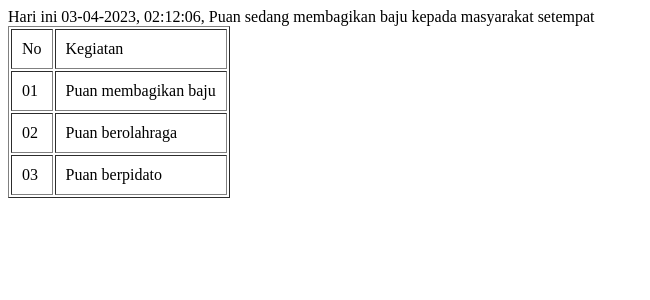
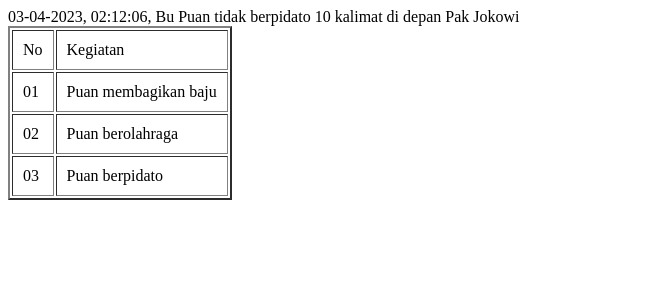
Before and after one commit to Dzakyalifgunawan/matkul_webprog, a PHP site: page /tugas02.php in a window 1280 px wide. Shown: the top 300 px of the page, without its empty margins (0-650 px from the left). Run offline with PHP 8.4, Linux system fonts and the light colour scheme.

Commit message:
Update Terbaru

```diff
--- a/latihan01/tugas02.php
+++ b/latihan01/tugas02.php
@@ -7,7 +7,7 @@
     <title>Document</title>
 </head>
 <body>
-    <table border = "1" cellpadding = "10">
+    <table border = "2" cellpadding = "10">
         <tr>
             <td>No</td>
             <td>Kegiatan</td>
@@ -18,34 +18,50 @@
             array ('no' => '02', 'kegiatan' => 'Puan berolahraga'),
             array ('no' => '03', 'kegiatan' => 'Puan berpidato'),
             );
-            $kegiatan = $data[0]['kegiatan'];
+            $kegiatan = $data[2]['kegiatan'];
+            $jumlah = 5;
 
             if($kegiatan == $data[0]['kegiatan']){
-                echo kata1();
+                if($jumlah == 3){
+                    echo kata1();
+                }else{
+                    $jam = date("d-m-Y, h:i:s");
+                    echo "$jam, Bu Puan tidak membagi 3 baju kepada masyarakat";
+                }
             }elseif($kegiatan == $data[1]['kegiatan']){
-                echo kata2();
-            }else{
-                echo kata3();
+                if($jumlah == 5){
+                    echo kata2();
+                }else{
+                    $jam = date("d-m-Y, h:i:s");
+                    echo "$jam, Bu Puan tidak berolahraga 5 putaran di gedung DPR";
+                }
+            }elseif($kegiatan == $data[2]['kegiatan']){
+                if($jumlah == 10){
+                    echo kata3();
+                }else{
+                    $jam = date("d-m-Y, h:i:s");
+                    echo "$jam, Bu Puan tidak berpidato 10 kalimat di depan Pak Jokowi";
+                }
             }
 
             function kata1(){
                 $jam = date("d-m-Y, h:i:s");
                 $nama = "Puan";
-                $kata = "$jam, $nama sedang membagikan baju kepada masyarakat setempat";
+                $kata = "$jam, $nama sedang membagikan 3 baju kepada masyarakat setempat";
                 echo "Hari ini $kata";
             }
 
             function kata2(){
                 $jam = date("d-m-Y, h:i:s");
                 $nama = "Puan";
-                $kata = "$jam, $nama sedang berolahraga di gedung DPR";
+                $kata = "$jam, $nama sedang berolahraga 5 putaran di gedung DPR";
                 echo "Hari ini $kata";
             }
 
             function kata3(){
                 $jam = date("d-m-Y, h:i:s");
                 $nama = "Puan";
-                $kata = "$jam, $nama sedang Berpidato didepan Pak Jokowi";
+                $kata = "$jam, $nama sedang Berpidato 10 kalimat didepan Pak Jokowi";
                 echo "Hari ini $kata";
             }
 
```
